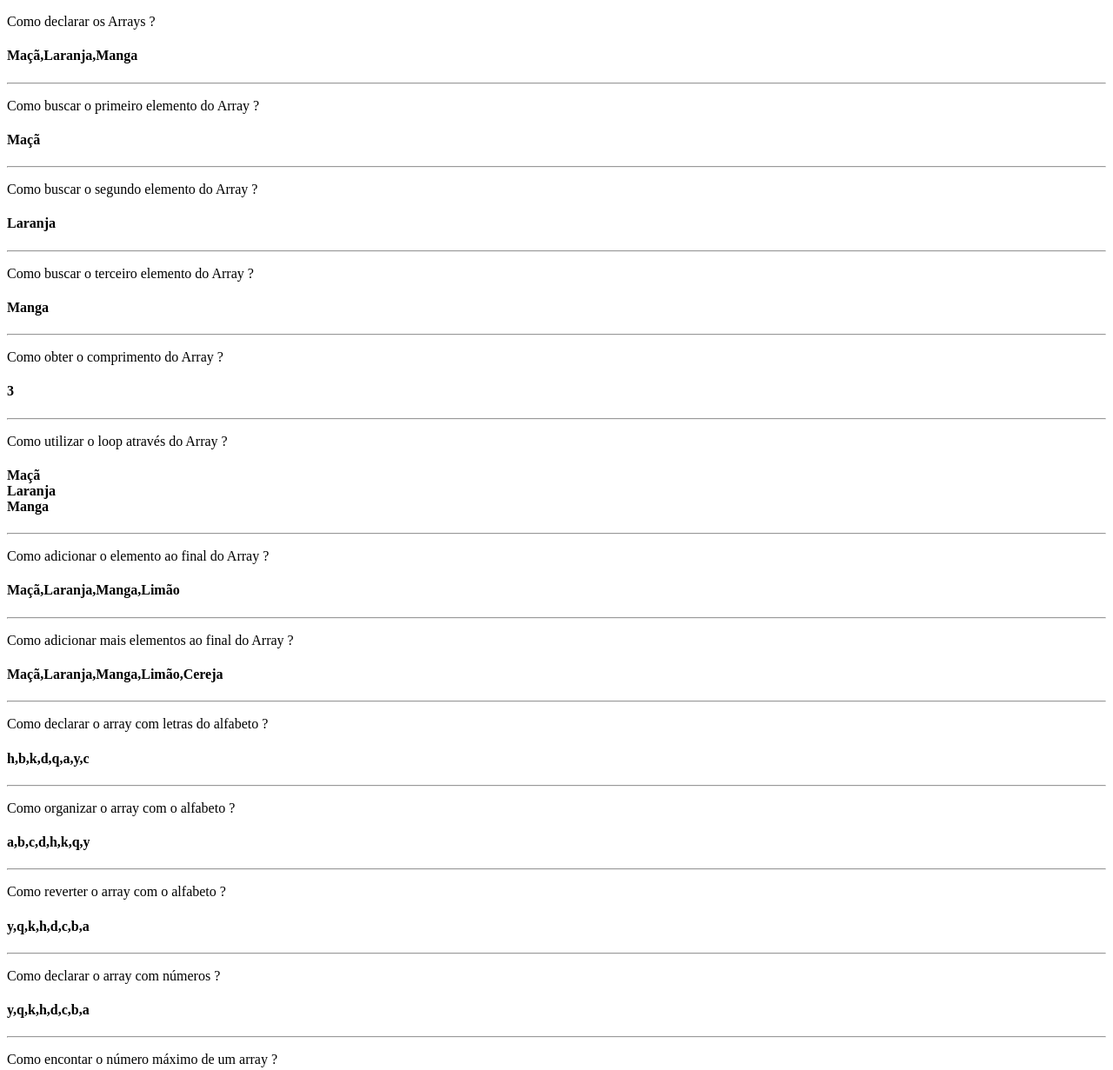
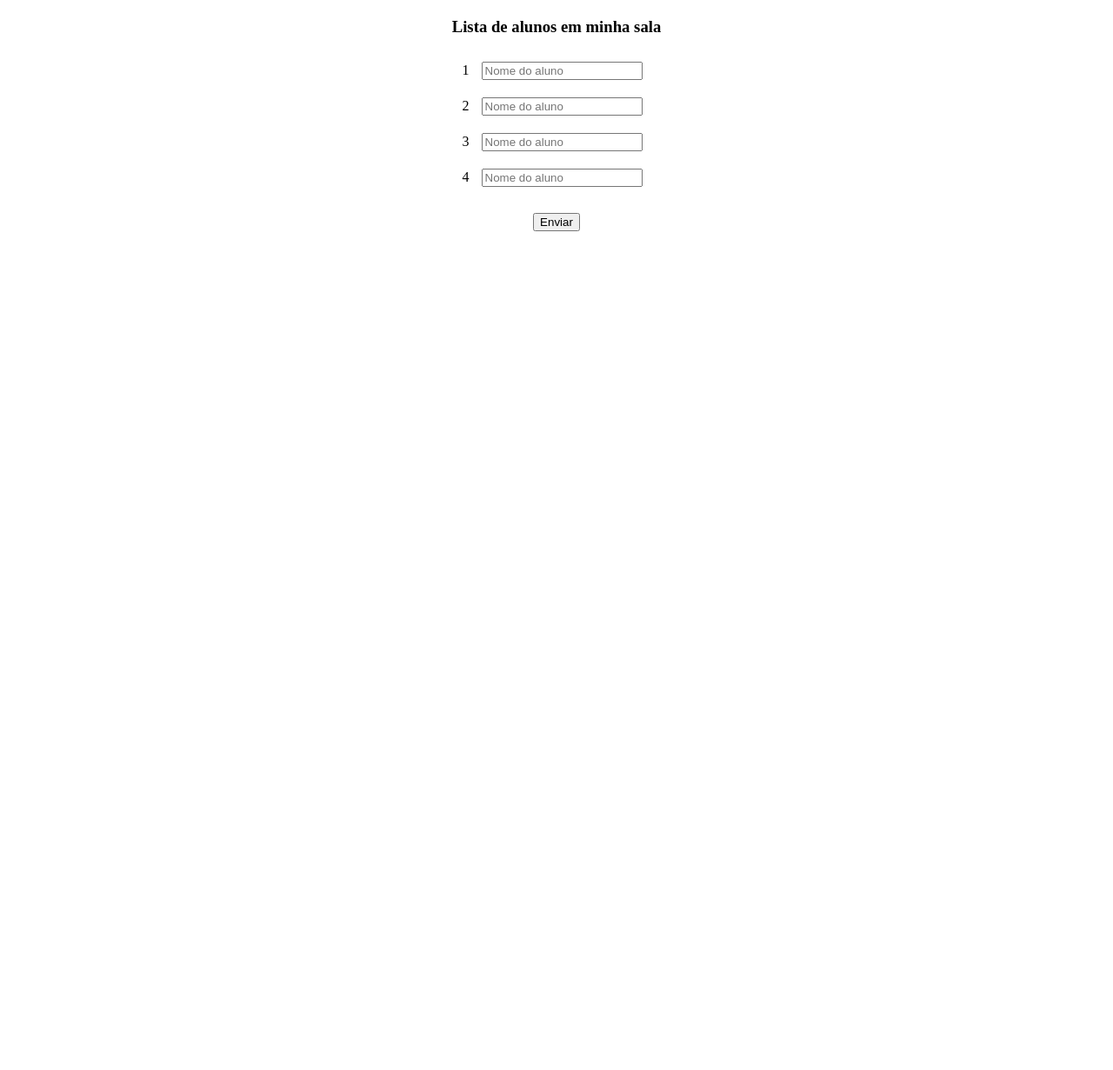
Before and after one commit to louiselalanne/JS_Arrays, a plain HTML site: page index.html in a window 1280 px wide. Shown: the top 1231 px of the page at 87% size. After the commit the page ends 800 px from the top, so only its background shows below. Drawn offline with Linux system fonts and the light colour scheme.

Commit message:
Add files via upload

```diff
--- a/index.html
+++ b/index.html
@@ -1,202 +1,46 @@
 <!DOCTYPE html>
-<html>
+<html lang="en">
+<head>
+    <meta charset="UTF-8">
+    <meta http-equiv="X-UA-Compatible" content="IE=edge">
+    <meta name="viewport" content="width=device-width, initial-scale=1.0">
+    <title>Aula 79</title>
+    <link rel="stylesheet" href="style.css">
+    <script src="main.js"></script>
+</head>
 <body>
-    <p>
-        Como declarar os Arrays ?
-        <h4 id="declarationOfArrays">
-        </h4>
-    </p>
-<hr>
-    <p>
-        Como buscar o primeiro elemento do Array ?
-        <h4 id="accessFirstElement">
-        </h4>
-    </p>
-<hr>
-    <p>
-        Como buscar o segundo elemento do Array ?
-        <h4 id="accessSecondElement">
-        </h4>
-    </p>
-<hr>
-    <p>
-        Como buscar o terceiro elemento do Array ?
-        <h4 id="accessThirdElement">
-        </h4>
-    </p>
-<hr>
-    <p>
-        Como obter o comprimento do Array ?
-        <h4 id="displayLengthOfArray">
-        </h4>
-    </p>
-<hr>
-    <p>
-        Como utilizar o loop através do Array ?
-        <h4 id="loopTheArray">
-        </h4>
-    </p>
-<hr>
-    <p>
-        Como adicionar o elemento ao final do Array ?
-        <h4 id="addElementAtTheEndOfArray">
-        </h4>
-    </p>
-<hr>
-    <p>
-        Como adicionar mais elementos ao final do Array ?
-        <h4 id="addMoreElementAtTheEndOfArray">
-        </h4>
-    </p>
-<hr>
-    <p>
-        Como declarar o array com letras do alfabeto ?
-        <h4 id="displayAlphabetsArray">
-        </h4>
-    </p>
-<hr>
-    <p>
-        Como organizar o array com o alfabeto ?
-        <h4 id="displaySortedAlphabetsArray">
-        </h4>
-    </p>
-<hr>
-    <p>
-        Como reverter o array com o alfabeto ?
-        <h4 id="displayReverseArray">
-        </h4>
-    </p>
-<hr>
-    <p>
-        Como declarar o array com números ?
-        <h4 id="displayNumberArray">
-        </h4>
-    </p>
-<hr>
-    <p>
-        Como encontar o número máximo de um array ?
-        <h4 id="displayMaximumNumber">
-        </h4>
-    </p>
-<hr>
-    <p>
-        Como encontrar o número mínimo de um array ?
-        <h4 id="displayMinimumNumber">
-        </h4>
-    </p>
+    <center>
+        <h3 style="margin-top: 20px; margin-bottom: 20 px;">
+            Lista de alunos em minha sala
+        </h3>
 
-    <h3 style="background-color: red; font-size: 23px;">
-        ATIVIDADE ADICIONAL
-    </h3>
-    <p>
-        Como adicionar elementos ao início do array ? Dica utilize o método unshift
-        <h4 id="addElementAtTheStartOfArray">
-        </h4>
-    </p>
-<hr>
-    <p>
-        Como adicionar mais elementos ao início do array ? Dica utilize o método unshift
-        <h4 id="addMoreElementAtTheStartOfArray">
-        </h4>
-    </p>
-<hr>
-    <p>
-        Como remover um elemento do início do array ? Dica utilize o método shift
-        <h4 id="removeElementFromStartOfArray">
-        </h4>
-    </p>
-<hr>
-    <p>
-        Como remover um elemento do final do array ? Dica utilize o método pop
-        <h4 id="removeElementFromEndOfArray">
-        </h4>
-    </p>
-<hr>
-    <p>
-        Como unir dois arrays ? Dica defina dois arrays e, então, utilize o método concat ex.:- array1.concat(array2)
-        <h4 id="mergeTwoArrays">
-        </h4>
-    </p>
+        <div>
+            <span>1</span>
+           <input type="text" placeholder="Nome do aluno" id="name1">
+           <br>
+
+           <span>2</span>
+           <input type="text" placeholder="Nome do aluno" id="name2">
+           <br>
+
+           <span>3</span>
+           <input type="text" placeholder="Nome do aluno" id="name3">
+           <br>
+
+           <span>4</span>
+           <input type="text" placeholder="Nome do aluno" id="name4">
+           <br>
+        </div>
+           <button onclick="submit()" id="submitButton">Enviar</button>
+
+           <div id="displayName" style="font-weight: bold;">
+            </div>
+
+           <button onclick="sorting()" id="sortButton">Organizar</button>
+
+    </center>
     <script>
-    var fruits = ["Maçã", "Laranja", "Manga"];
-    console.log(fruits);
-    document.getElementById("declarationOfArrays").innerHTML = fruits;
 
-    //Como buscar o primeiro element (elemento) de um array?
-    console.log(fruits[0]);
-    document.getElementById("accessFirstElement").innerHTML = fruits[0];
-
-    //Como buscar o segundo element do array?
-    document.getElementById("accessSecondElement").innerHTML = fruits[1];
-
-    //terceiro?
-    document.getElementById("accessThirdElement").innerHTML = fruits[2];
-
-    //comprimento?
-    document.getElementById("displayLengthOfArray").innerHTML = fruits.length;
-
-    //Como utilizar o loop através do array?
-    var cont = "";
-    for (i = 0; i < fruits.length; i++){
-        console.log(fruits[i]);
-        cont = cont + fruits[i] + "<br>";
-    }
-    document.getElementById("loopTheArray").innerHTML = cont;
-
-    //adicionar um elemento ao array
-    fruits.push("Limão");
-    document.getElementById("addElementAtTheEndOfArray").innerHTML = fruits;
-
-    //adicionar mais um elemento
-    fruits.push("Cereja");
-    document.getElementById("addMoreElementAtTheEndOfArray").innerHTML = fruits;
-
-    //declarar array alfabeto
-    var alfabeto = ["h","b","k", "d", "q","a", "y", "c"];
-    document.getElementById("displayAlphabetsArray").innerHTML = alfabeto;
-
-    //ordene o array
-    alfabeto.sort();
-    document.getElementById("displaySortedAlphabetsArray").innerHTML = alfabeto;
-
-    //inverta o array
-    alfabeto.reverse();
-    document.getElementById("displayReverseArray").innerHTML = alfabeto;
-
-    //Como declarar o array com números?
-    var numeros = [45, 9, 15, 30, 4];
-    document.getElementById("displayNumberArray").innerHTML = alfabeto;
-
-    //como encontrar o máximo.
-    var maxinum = Math.max.apply(Math, numeros);
-    document.getElementById("displayMaximumNumber").innerHTML = maxinum;
-
-    //encontre o numero minimo
-    var minnum = Math.min.apply(Math, numeros);
-    document.getElementById("displayMinimumNumber").innerHTML = minnum;
-
-    //Como adicionar elementos ao início do array ? Dica utilize o método unshift
-    fruits.unshift("Morango");
-    document.getElementById("addElementAtTheStartOfArray").innerHTML = fruits;
-
-    //Como adicionar mais elementos ao início do array ? Dica utilize o método unshift
-    fruits.unshift("Melancia");
-    document.getElementById("addMoreElementAtTheStartOfArray").innerHTML = fruits;
-
-    //Como remover um elemento do início do array ? Dica utilize o método shift
-    fruits.shift();
-    document.getElementById("removeElementFromStartOfArray").innerHTML = fruits;
-
-    //Como remover um elemento do final do array ? Dica utilize o método pop
-    fruits.pop();
-    document.getElementById("removeElementFromEndOfArray").innerHTML = fruits;
-
-    //Como unir dois arrays ? Dica defina dois arrays e, então, utilize o método concat ex.:- array1.concat(array2)
-    var array1 = ["Boruto", "Dragon Ball Z", "One Piece"];
-    var array2 = ["Sakura", "Mew mew power", "Sailor Moon"];
-    var juncao = array1.concat(array2);
-
-    document.getElementById("mergeTwoArrays").innerHTML = juncao;
     </script>
 </body>
 </html>
--- /dev/null
+++ b/main.js
@@ -0,0 +1,25 @@
+nomedosalunos = [];
+
+function submit(){
+    var aluno1 = document.getElementById("name1").value;
+    var aluno2 = document.getElementById("name2").value;
+    var aluno3 = document.getElementById("name3").value;
+    var aluno4 = document.getElementById("name4").value;
+
+    nomedosalunos.push(aluno1);
+    nomedosalunos.push(aluno2);
+    nomedosalunos.push(aluno3);
+    nomedosalunos.push(aluno4);
+
+        console.log(nomedosalunos);
+
+    document.getElementById("displayName").innerHTML = nomedosalunos;
+    document.getElementById("submitButton").style.display = "none";
+    document.getElementById("sortButton").style.display = "inline-block";
+}
+
+function sorting(){
+    nomedosalunos.sort();
+    console.log(nomedosalunos);
+    document.getElementById("displayName").innerHTML = nomedosalunos;
+}
--- /dev/null
+++ b/style.css
@@ -0,0 +1,17 @@
+input
+{
+    margin: 10px;
+}
+
+#submitButton
+{
+    margin-top: 20px;
+    margin-bottom: 20px;
+}
+
+#sortButton
+{
+    margin-top: 20px;
+    margin-bottom: 20px;
+    display: none;
+}
```
